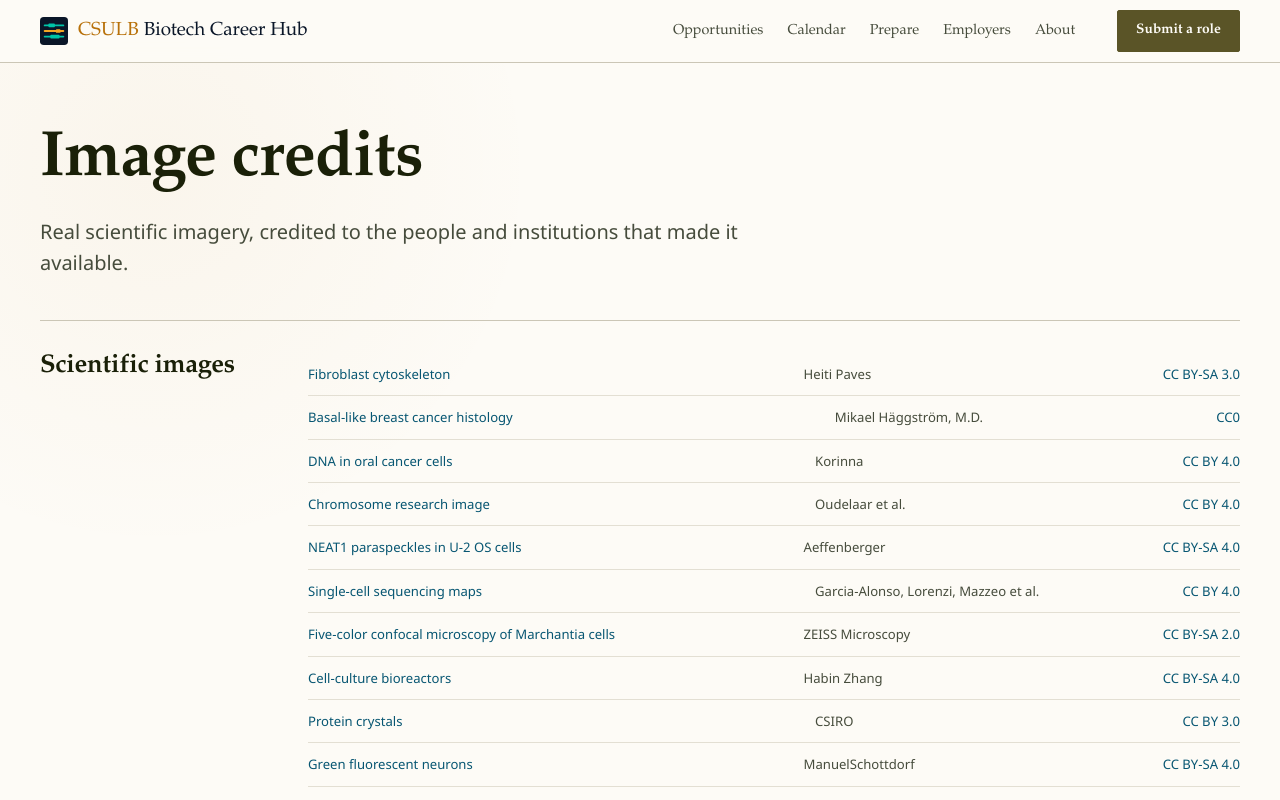
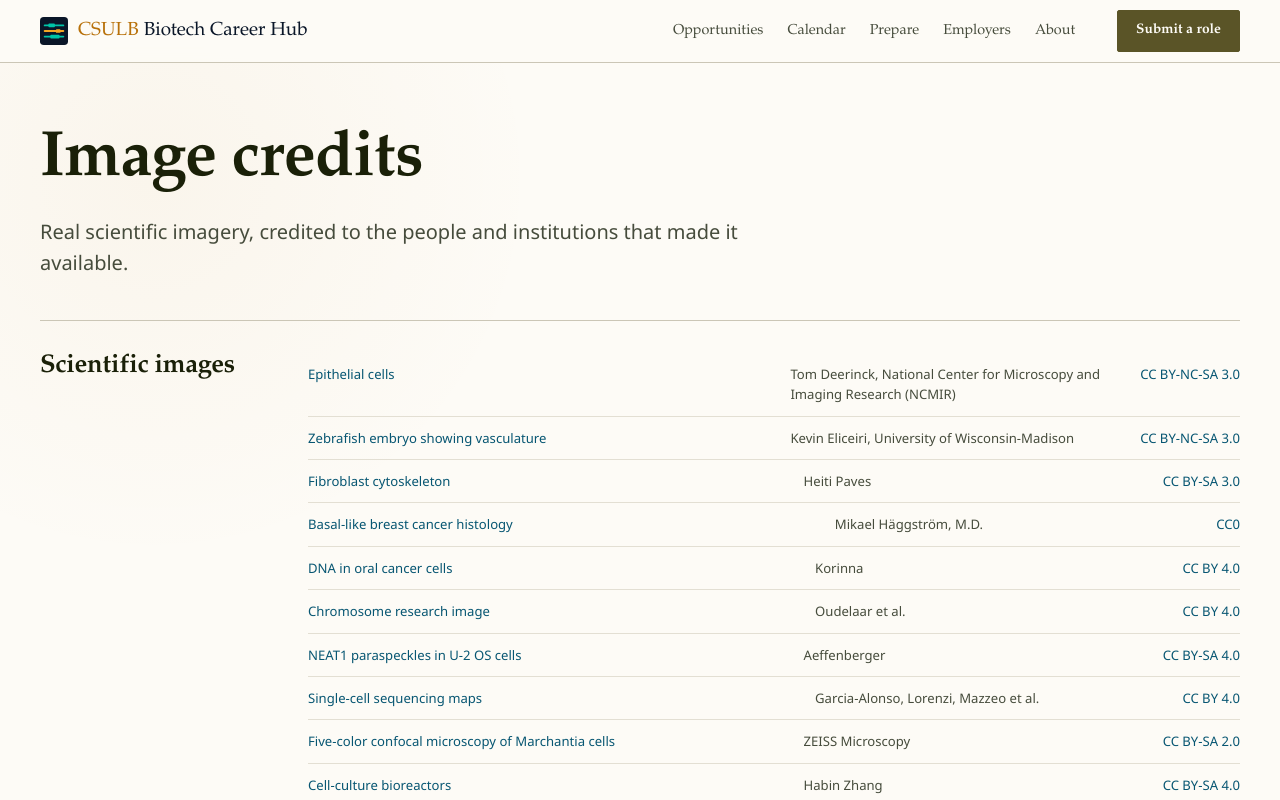
Before and after one commit to austinesparza/csulb-biotech-career-hub, a Next.js app: page /image-credits in a window 1280 px wide. Shown: the top 800 px of the page. Built offline with nearby package versions, Linux system fonts and the light colour scheme.

Commit message:
Credit selected NIGMS hero and footer imagery

```diff
--- a/src/app/image-credits/page.tsx
+++ b/src/app/image-credits/page.tsx
@@ -1,4 +1,6 @@
 const MICROSCOPY = [
+  ['Epithelial cells', 'Tom Deerinck, National Center for Microscopy and Imaging Research (NCMIR)', 'https://nigms.nih.gov/image-gallery/3647', 'CC BY-NC-SA 3.0', 'https://creativecommons.org/licenses/by-nc-sa/3.0/'],
+  ['Zebrafish embryo showing vasculature', 'Kevin Eliceiri, University of Wisconsin-Madison', 'https://www.nigms.nih.gov/image-gallery/6661', 'CC BY-NC-SA 3.0', 'https://creativecommons.org/licenses/by-nc-sa/3.0/'],
   ['Fibroblast cytoskeleton', 'Heiti Paves', 'https://commons.wikimedia.org/wiki/File:Fibroblastid.jpg', 'CC BY-SA 3.0', 'https://creativecommons.org/licenses/by-sa/3.0/'],
   ['Basal-like breast cancer histology', 'Mikael Häggström, M.D.', 'https://commons.wikimedia.org/wiki/File:Histopathology_of_basal-like_breast_cancer.jpg', 'CC0', 'https://creativecommons.org/publicdomain/zero/1.0/'],
   ['DNA in oral cancer cells', 'Korinna', 'https://commons.wikimedia.org/wiki/File:Fluorescence_microscopy_of_the_DNA_of_the_oral_cancer_cells.jpg', 'CC BY 4.0', 'https://creativecommons.org/licenses/by/4.0/'],
```
